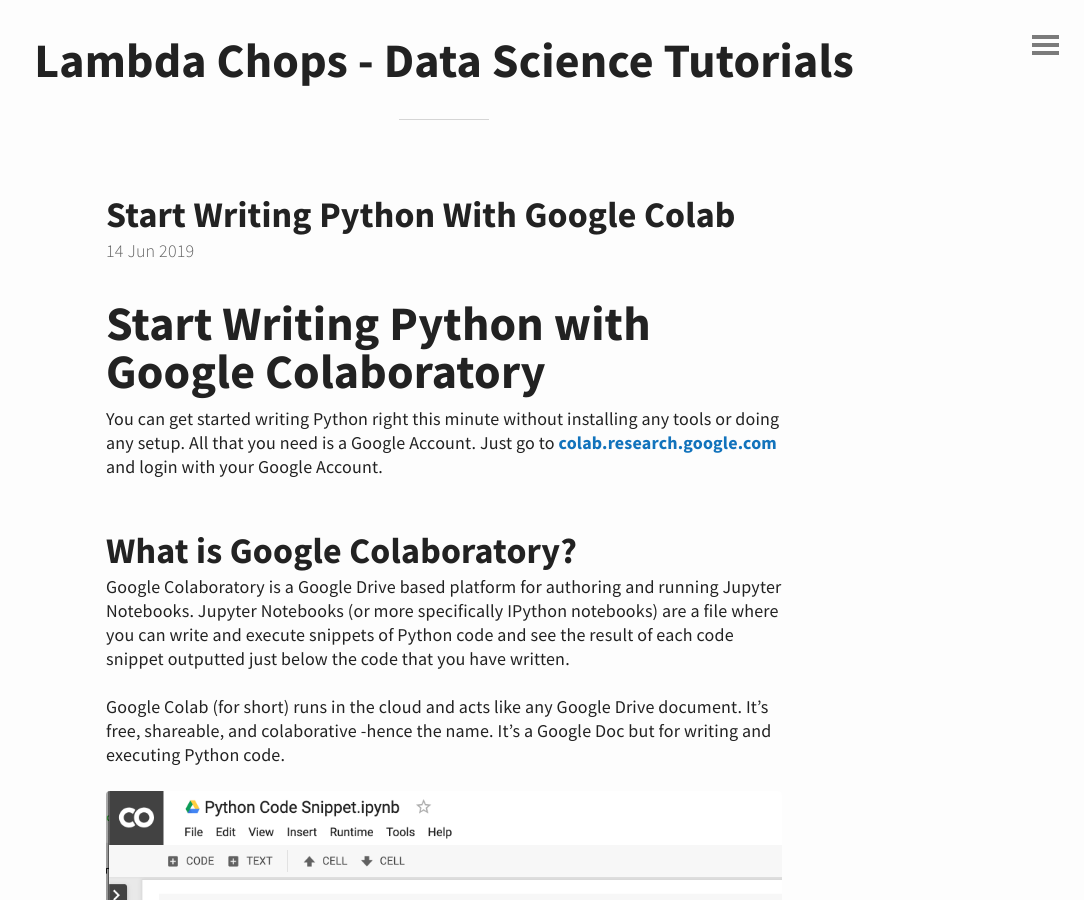
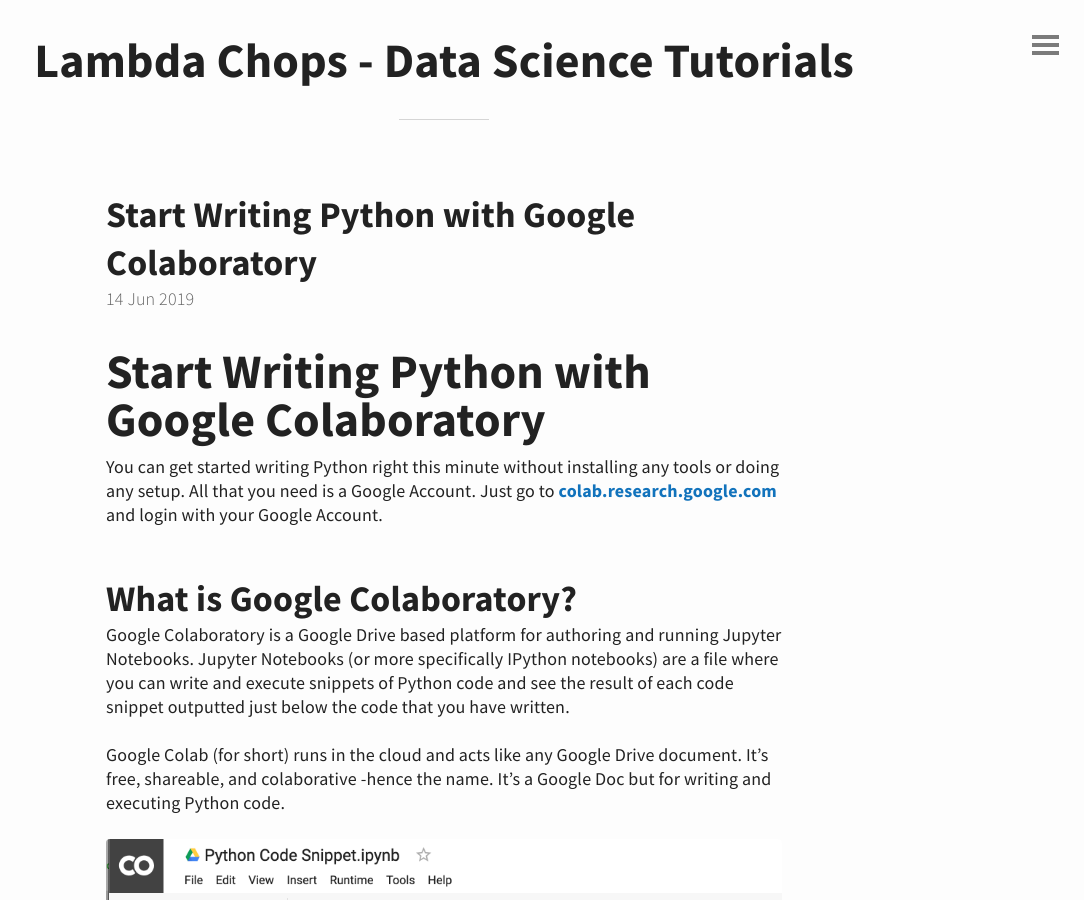
Before and after one commit to ryanallredblog/ryanallredblog.github.io, a Jekyll site: the page built from _posts/2019-06-14-start-writing-python-with-google-colab.md, in a window 1280 px wide and 900 px high. Shown: the whole window, without its empty margins (196-1280 px from the left). Built offline with Jekyll 4.4.1, drawn with Linux system fonts in a browser that asks for light colours; some of the changed lines change nothing that is shown.

Commit message:
update title

```diff
--- a/_posts/2019-06-14-start-writing-python-with-google-colab.md
+++ b/_posts/2019-06-14-start-writing-python-with-google-colab.md
@@ -1,3 +1,6 @@
+---
+title: Start Writing Python with Google Colaboratory
+---
 
 # Start Writing Python with Google Colaboratory
 
```
Also changed, not shown: 3 other files.
